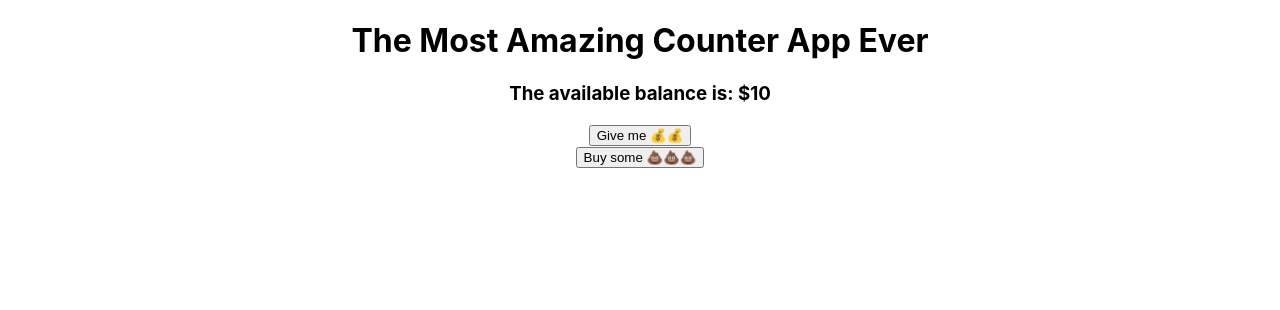
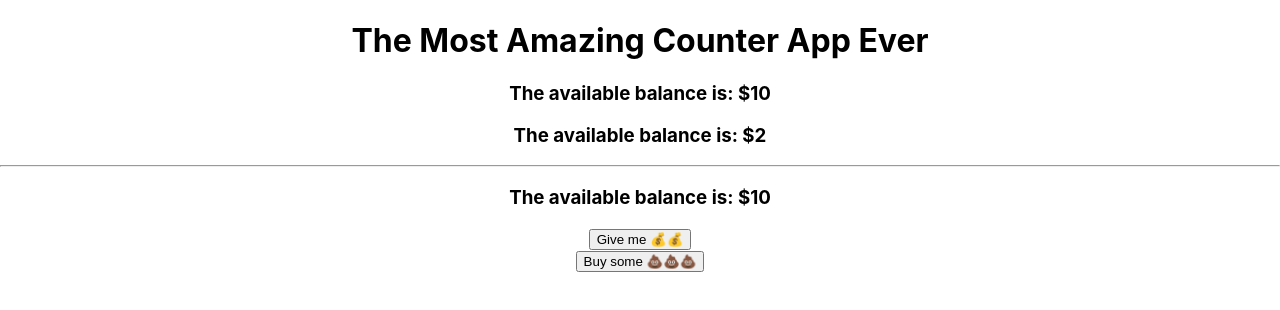
Before and after one commit to radishmouse/react-redux-intro_2020-08-25, a React (Create React App) app: page / in a window 1280 px wide. Shown: the top 310 px of the page. Built offline with nearby package versions, Linux system fonts and the light colour scheme.

Commit message:
creates a configurable connected component

```diff
--- a/src/CounterApp.js
+++ b/src/CounterApp.js
@@ -4,12 +4,20 @@ import Output from './containers/OutputContainer';
 import Increment from './containers/IncrementContainer';
 import Decrement from './containers/DecrementContainer';
 
+const outputs = ['checking', 'savings'].map(accountName => Output(accountName));
+
+console.log(<div />);
+console.log(outputs[0]);
+
+const SavingsOutput = Output('checking')
 
 const CounterApp = props => (
     <div>
         <h1>The Most Amazing Counter App Ever</h1>
         {/* Output goes here */}
-        <Output />
+        {outputs.map(O => <O />)}
+        <hr />
+        <SavingsOutput />
         {/* Increment button */}
         <Increment />
         {/* Decrement button */}
--- a/src/containers/OutputContainer.js
+++ b/src/containers/OutputContainer.js
@@ -1,7 +1,21 @@
 import Output from '../components/Output';
 import { connect } from 'react-redux';
 
-function mapStateToProps(state) {
+const ConfigurableOutputContainer = (whichAccount) => {
+    const mapStateToProps = state => {
+        // To "translate" we use something
+        // like a Dictionary.
+        // In JS, that's an Object!!!!
+        return {
+            // propName seen by React : value-in-state
+            amount: state[whichAccount]
+        }
+    }
+
+    return connect(mapStateToProps, null)(Output);
+}
+
+const mapStateToProps = state => {
     // To "translate" we use something
     // like a Dictionary.
     // In JS, that's an Object!!!!
@@ -10,8 +24,12 @@ function mapStateToProps(state) {
         amount: state.checking
     }
 }
+// let c = connect;
+// let comp = connect(mapStateToProps, null)(Output);
+// console.log(Output);
+// console.log(Output({amount: 5}));
+// console.log(c);
+// console.log(comp);
+// console.log(ConfigurableOutputContainer);
 
-// const IronManSuit = connect(mapStateToProps);
-// export default IronManSuit(Output);
-// This is what fluent Redux devs write:
-export default connect(mapStateToProps, null)(Output);
+export default ConfigurableOutputContainer;
```
